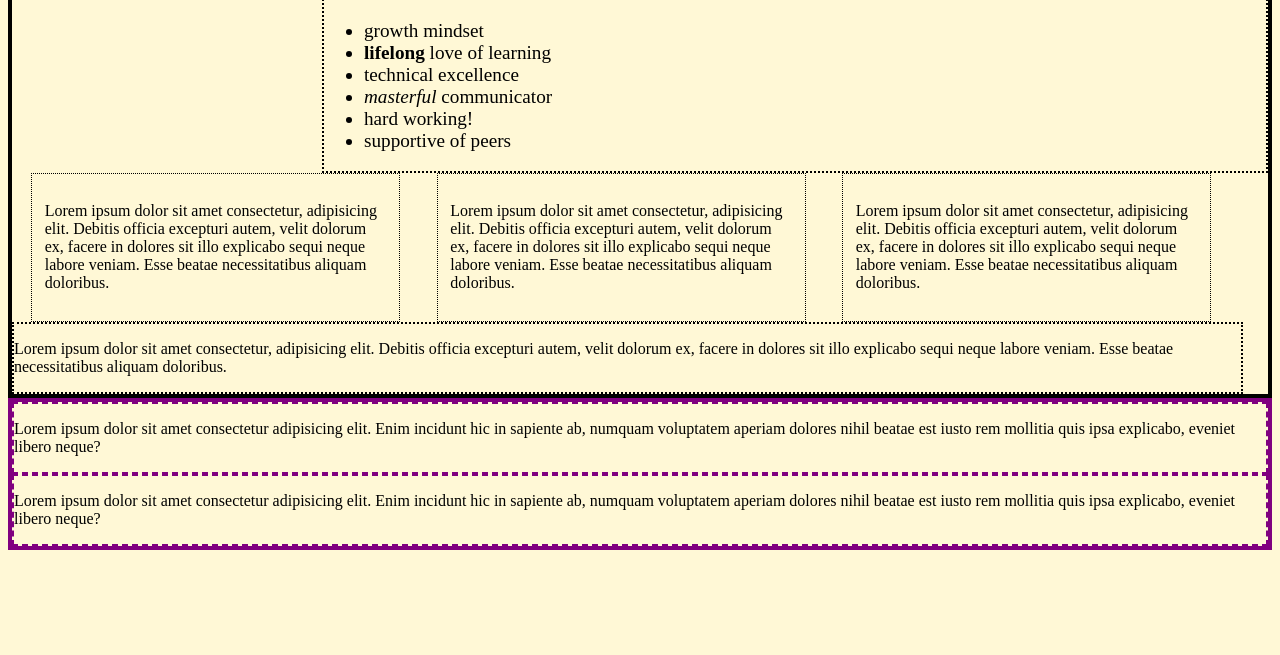
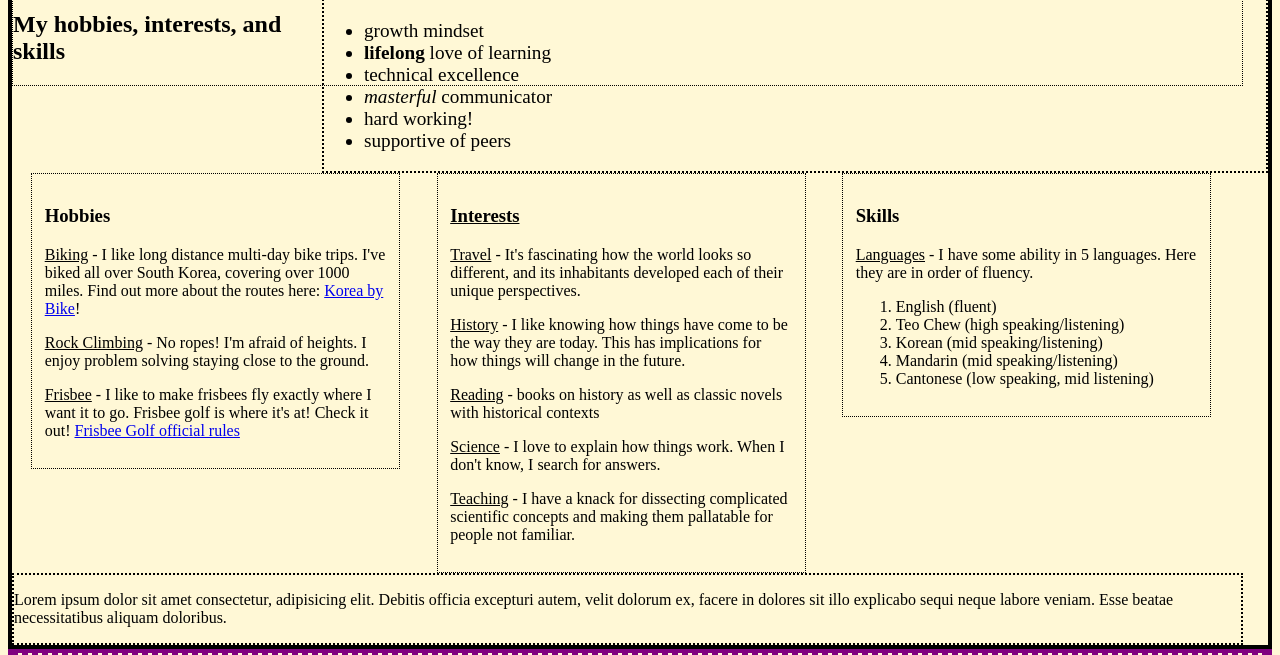
Before and after one commit to joncheng-dev/portfolio-landing-page, a plain HTML site: page index.html in a window 1280 px wide. Shown: the part 145-800 px from the top of the page. Drawn offline with Linux system fonts and the light colour scheme.

Commit message:
add content for html site -- personal section . Add span and link elements

```diff
--- a/css/styles.css
+++ b/css/styles.css
@@ -52,11 +52,6 @@ h1 {
   margin: 1%;
 }
 
-/* Specific Containers - Job Relevant */
-.personal-about-me {
-  font-size: larger;
-}
-
 .hobbies-interests-column-1 {
   border: 1px black dotted;
   float: left;
@@ -83,3 +78,12 @@ h1 {
   margin: 0 1.5%;
   box-sizing: border-box;
 }
+
+.topic {
+  text-decoration: underline;
+}
+
+/* Specific Containers - Job Relevant */
+.personal-about-me {
+  font-size: larger;
+}
--- a/index.html
+++ b/index.html
@@ -25,23 +25,47 @@
           </ul>
         </div>
         <div class="personal-hobbies-interests">
+          <h2>My hobbies, interests, and skills</h2>
           <div class="hobbies-interests-column-1">
+            <h3>Hobbies</h3>
             <p>
-              Lorem ipsum dolor sit amet consectetur, adipisicing elit. Debitis officia excepturi autem, velit dolorum ex, facere in dolores sit illo
-              explicabo sequi neque labore veniam. Esse beatae necessitatibus aliquam doloribus.
+              <span class="topic">Biking</span> - I like long distance multi-day bike trips. I've biked all over South Korea, covering over 1000
+              miles. Find out more about the routes here: <a href="https://www.koreabybike.com/routes/cross-country-route/">Korea by Bike</a>!
+            </p>
+            <p><span class="topic">Rock Climbing</span> - No ropes! I'm afraid of heights. I enjoy problem solving staying close to the ground.</p>
+            <p>
+              <span class="topic">Frisbee</span> - I like to make frisbees fly exactly where I want it to go. Frisbee golf is where it's at! Check it
+              out!
+              <a href="https://discgolf.com/disc-golf-education-development/disc-golf-rules-for-recreational-play/">Frisbee Golf official rules</a>
             </p>
           </div>
           <div class="hobbies-interests-column-2">
+            <h3><span class="topic">Interests</span></h3>
             <p>
-              Lorem ipsum dolor sit amet consectetur, adipisicing elit. Debitis officia excepturi autem, velit dolorum ex, facere in dolores sit illo
-              explicabo sequi neque labore veniam. Esse beatae necessitatibus aliquam doloribus.
+              <span class="topic">Travel</span> - It's fascinating how the world looks so different, and its inhabitants developed each of their
+              unique perspectives.
+            </p>
+            <p>
+              <span class="topic">History</span> - I like knowing how things have come to be the way they are today. This has implications for how
+              things will change in the future.
+            </p>
+            <p><span class="topic">Reading</span> - books on history as well as classic novels with historical contexts</p>
+            <p><span class="topic">Science</span> - I love to explain how things work. When I don't know, I search for answers.</p>
+            <p>
+              <span class="topic">Teaching</span> - I have a knack for dissecting complicated scientific concepts and making them pallatable for
+              people not familiar.
             </p>
           </div>
           <div class="hobbies-interests-column-3">
-            <p>
-              Lorem ipsum dolor sit amet consectetur, adipisicing elit. Debitis officia excepturi autem, velit dolorum ex, facere in dolores sit illo
-              explicabo sequi neque labore veniam. Esse beatae necessitatibus aliquam doloribus.
-            </p>
+            <h3>Skills</h3>
+            <p><span class="topic">Languages</span> - I have some ability in 5 languages. Here they are in order of fluency.</p>
+            <ol>
+              <li>English (fluent)</li>
+              <li>Teo Chew (high speaking/listening)</li>
+              <li>Korean (mid speaking/listening)</li>
+              <li>Mandarin (mid speaking/listening)</li>
+              <li>Cantonese (low speaking, mid listening)</li>
+            </ol>
           </div>
         </div>
         <div class="personal-background">
```
